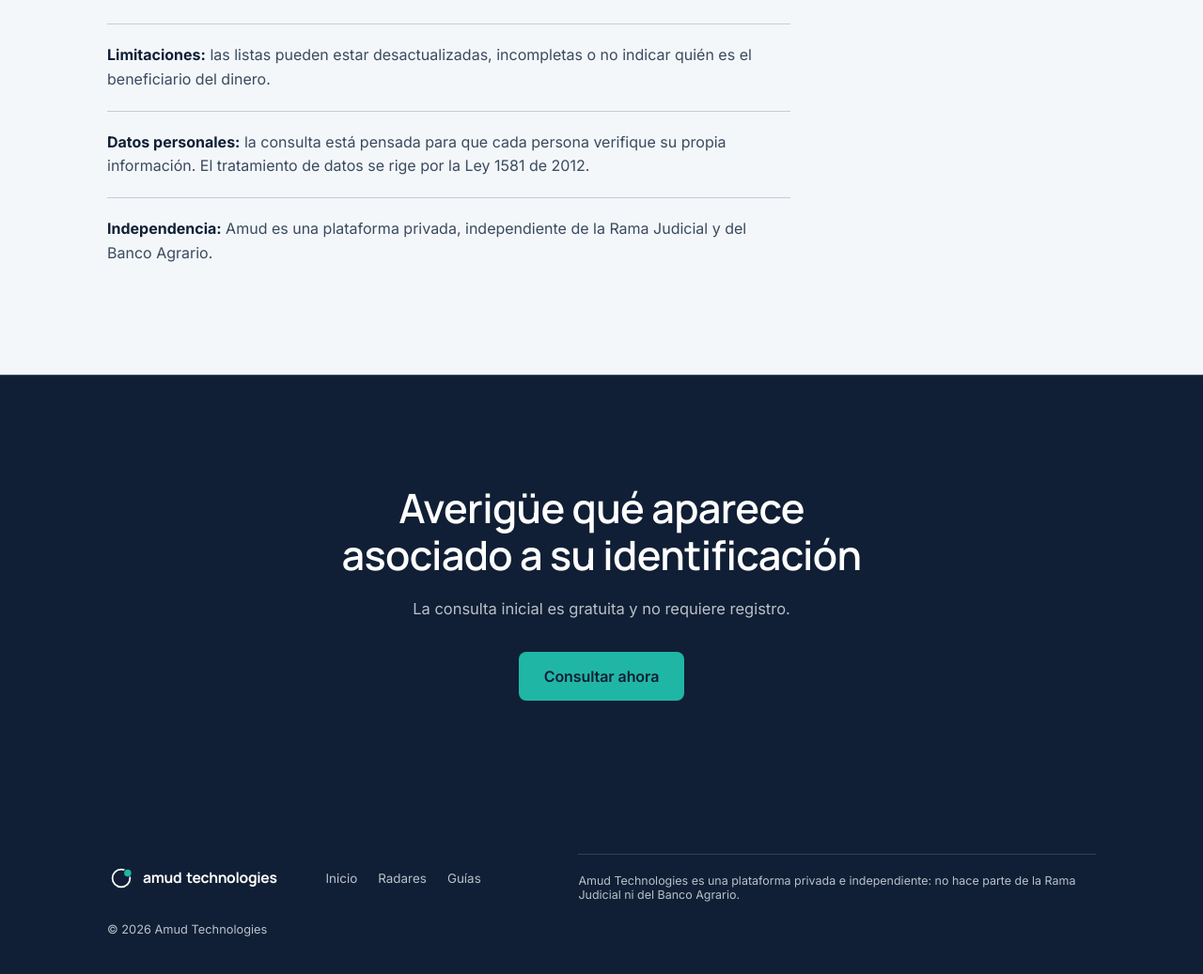
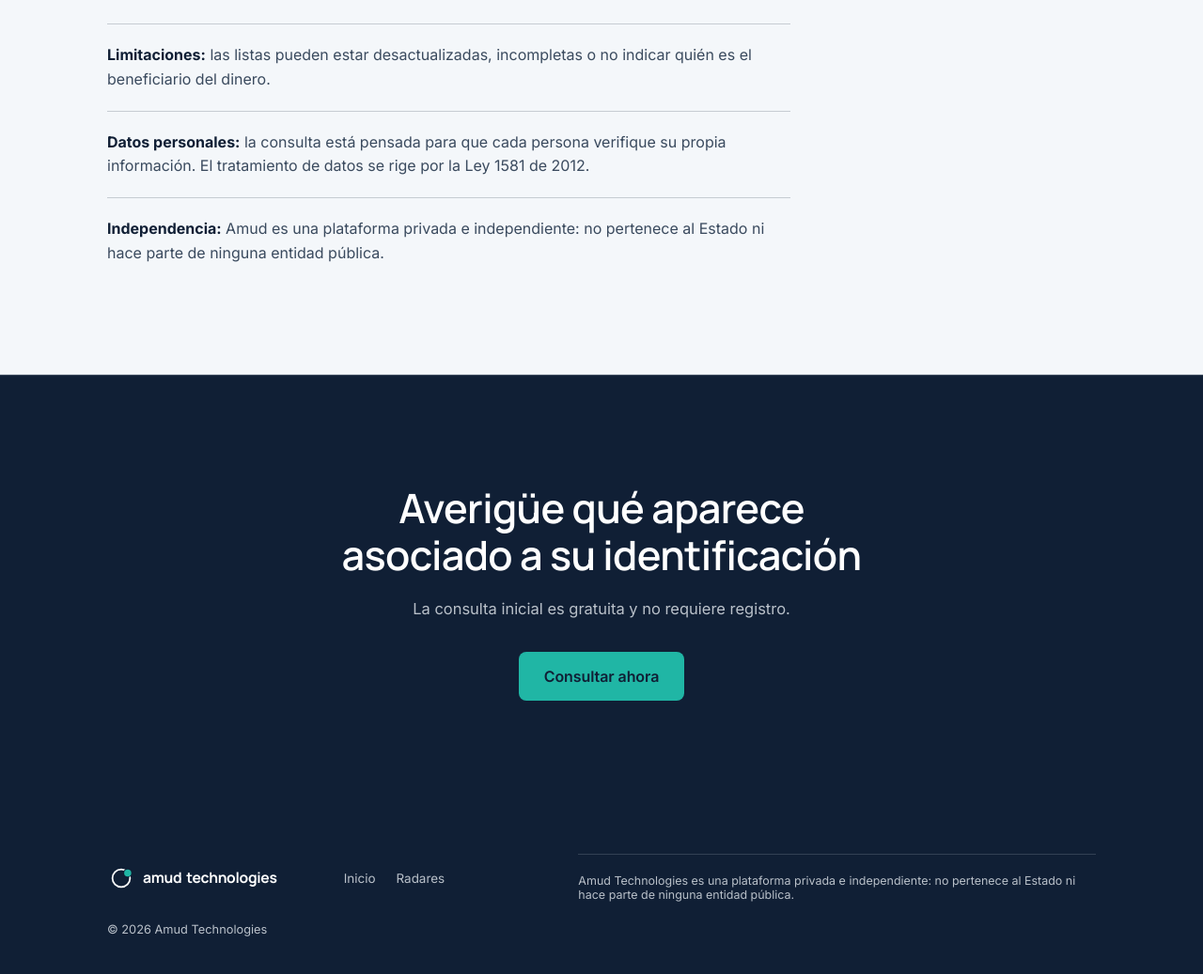
Before and after one commit to amudtechnologies/claims-engine, a Django app: page / in a window 1280 px wide. Shown: the part 3280-4317 px from the top of the page at 94% size. Run offline with Django 5.2, Linux system fonts and the light colour scheme; data comes from the database, SQL or seed files in the repository.

Commit message:
Switch off /guias/ behind CMS_ARTICLES_ENABLED; state independence from the State
Co-Authored-By: Claude Sonnet 5.5 <noreply@anthropic.com>

```diff
--- a/web/cms/admin.py
+++ b/web/cms/admin.py
@@ -1,3 +1,4 @@
+from django.conf import settings
 from django.contrib import admin, messages
 from django.utils import timezone
 from django_summernote.widgets import SummernoteWidget
@@ -109,7 +110,7 @@ class ArticleAdmin(PublishPermissionMixin, admin.ModelAdmin):
         super().save_model(request, obj, form, change)
 
     def view_on_site(self, obj):
-        return obj.get_absolute_url()
+        return obj.get_absolute_url() if settings.CMS_ARTICLES_ENABLED else None
 
 
 @admin.register(Category)
--- a/web/cms/context_processors.py
+++ b/web/cms/context_processors.py
@@ -1,3 +1,5 @@
+from django.conf import settings
+
 from .models import Page
 
 
@@ -7,6 +9,7 @@ def footer_pages(request):
     from django.utils.functional import SimpleLazyObject
 
     return {
+        "articles_enabled": settings.CMS_ARTICLES_ENABLED,
         "footer_pages": SimpleLazyObject(
             lambda: list(
                 Page.objects.live()
--- a/web/cms/models.py
+++ b/web/cms/models.py
@@ -72,7 +72,7 @@ class Category(models.Model):
         return self.name
 
     def get_absolute_url(self) -> str:
-        return reverse("cms:category", kwargs={"category_slug": self.slug})
+        return f"/guias/categoria/{self.slug}/"
 
 
 class PublishableContent(models.Model):
@@ -186,7 +186,8 @@ class Article(PublishableContent):
         permissions = [("publish_article", "Puede publicar y despublicar artículos")]
 
     def path_for_slug(self, slug: str) -> str:
-        return reverse("cms:article_detail", kwargs={"slug": slug})
+        # Literal, not reverse(): must work while the /guias/ routes are off.
+        return f"/guias/{slug}/"
 
     @property
     def author_display(self) -> str:
--- a/web/cms/sitemaps.py
+++ b/web/cms/sitemaps.py
@@ -1,3 +1,4 @@
+from django.conf import settings
 from django.contrib.sitemaps import Sitemap
 from django.urls import reverse
 
@@ -7,12 +8,14 @@ from .models import Article, Category, Page
 class StaticSitemap(Sitemap):
 
     def items(self):
-        return [
+        items = [
             ("home:index", 1.0, "weekly"),
             ("judicial_deposits:index", 0.9, "weekly"),
             ("home:radares", 0.6, "monthly"),
-            ("cms:article_list", 0.7, "daily"),
         ]
+        if settings.CMS_ARTICLES_ENABLED:
+            items.append(("cms:article_list", 0.7, "daily"))
+        return items
 
     def location(self, item):
         return reverse(item[0])
@@ -52,9 +55,6 @@ class CategorySitemap(Sitemap):
         return Category.objects.filter(is_active=True, pk__in=live)
 
 
-sitemaps = {
-    "static": StaticSitemap,
-    "pages": PageSitemap,
-    "articles": ArticleSitemap,
-    "categories": CategorySitemap,
-}
+sitemaps = {"static": StaticSitemap, "pages": PageSitemap}
+if settings.CMS_ARTICLES_ENABLED:
+    sitemaps |= {"articles": ArticleSitemap, "categories": CategorySitemap}
--- a/web/cms/urls.py
+++ b/web/cms/urls.py
@@ -1,3 +1,4 @@
+from django.conf import settings
 from django.urls import path
 
 from . import views
@@ -6,9 +7,11 @@ app_name = "cms"
 
 # Included last in the project URLconf: the catch-all <slug>/ page route must
 # not shadow any fixed route (see models.RESERVED_SLUGS).
-urlpatterns = [
-    path("guias/", views.article_list, name="article_list"),
-    path("guias/categoria/<slug:category_slug>/", views.article_list, name="category"),
-    path("guias/<slug:slug>/", views.article_detail, name="article_detail"),
-    path("<slug:slug>/", views.page_detail, name="page"),
-]
+urlpatterns = []
+if settings.CMS_ARTICLES_ENABLED:
+    urlpatterns += [
+        path("guias/", views.article_list, name="article_list"),
+        path("guias/categoria/<slug:category_slug>/", views.article_list, name="category"),
+        path("guias/<slug:slug>/", views.article_detail, name="article_detail"),
+    ]
+urlpatterns.append(path("<slug:slug>/", views.page_detail, name="page"))
--- a/web/home/templates/home/index.html
+++ b/web/home/templates/home/index.html
@@ -122,7 +122,7 @@
       <li><strong>Fuentes:</strong> información pública, como la lista semestral de depósitos que publica la Rama Judicial.</li>
       <li><strong>Limitaciones:</strong> las listas pueden estar desactualizadas, incompletas o no indicar quién es el beneficiario del dinero.</li>
       <li><strong>Datos personales:</strong> la consulta está pensada para que cada persona verifique su propia información. El tratamiento de datos se rige por la Ley 1581 de 2012.</li>
-      <li><strong>Independencia:</strong> Amud es una plataforma privada, independiente de la Rama Judicial y del Banco Agrario.</li>
+      <li><strong>Independencia:</strong> Amud es una plataforma privada e independiente: no pertenece al Estado ni hace parte de ninguna entidad pública.</li>
     </ul>
   </div>
 </section>
--- a/web/home/templates/home/results.html
+++ b/web/home/templates/home/results.html
@@ -124,7 +124,7 @@
         {% if company_profile.email %}
         <a class="btn btn-primary" href="mailto:{{ company_profile.email }}?subject=Quiero%20verificar%20mi%20resultado&amp;body=Mi%20n%C3%BAmero%20consultado%20es%20{{ result.document_number|urlencode }}.">Solicitar acompañamiento</a>
         {% endif %}
-        <p class="results-next-fine">Amud es una plataforma privada e independiente de la Rama Judicial y del Banco Agrario.</p>
+        <p class="results-next-fine">Amud es una plataforma privada e independiente: no pertenece al Estado ni hace parte de ninguna entidad pública.</p>
       </div>
     </div>
   </section>
--- a/web/templates/base.html
+++ b/web/templates/base.html
@@ -66,7 +66,7 @@
         <a href="{% url 'home:index' %}" class="{% if active_nav == 'home' %}is-active{% endif %}">Inicio</a>
         <a href="{% url 'home:radares' %}" class="{% if active_nav == 'radares' or active_nav == 'judicial_deposits' %}is-active{% endif %}">Radares</a>
         <a href="{% url 'home:index' %}#como-funciona">Cómo funciona</a>
-        <a href="{% url 'cms:article_list' %}" class="{% if active_nav == 'articles' %}is-active{% endif %}">Guías</a>
+        {% if articles_enabled %}<a href="{% url 'cms:article_list' %}" class="{% if active_nav == 'articles' %}is-active{% endif %}">Guías</a>{% endif %}
       </nav>
       <div class="nav-right">
         <a href="{% url 'home:index' %}#buscar" class="btn btn-primary nav-cta">Consultar gratis</a>
@@ -99,7 +99,7 @@
       <nav class="footer-links" aria-label="Navegación del sitio">
         <a href="{% url 'home:index' %}">Inicio</a>
         <a href="{% url 'home:radares' %}">Radares</a>
-        <a href="{% url 'cms:article_list' %}">Guías</a>
+        {% if articles_enabled %}<a href="{% url 'cms:article_list' %}">Guías</a>{% endif %}
       </nav>
       {% if footer_pages %}
       <nav class="footer-links" aria-label="Información legal e institucional">
@@ -111,7 +111,7 @@
       <div class="footer-meta">
         <span>{{ company_profile.email }}</span>
       </div>
-      <p class="footer-independence">Amud Technologies es una plataforma privada e independiente: no hace parte de la Rama Judicial ni del Banco Agrario.</p>
+      <p class="footer-independence">Amud Technologies es una plataforma privada e independiente: no pertenece al Estado ni hace parte de ninguna entidad pública.</p>
       <div class="footer-copy">© {% now "Y" %} Amud Technologies</div>
     </div>
   </footer>
```
Also changed, not shown: web/amud_site/settings.py (+7 -0 lines).
